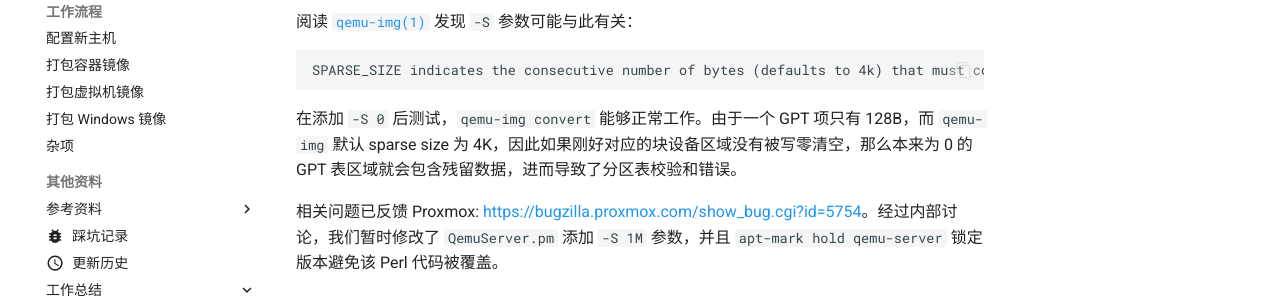
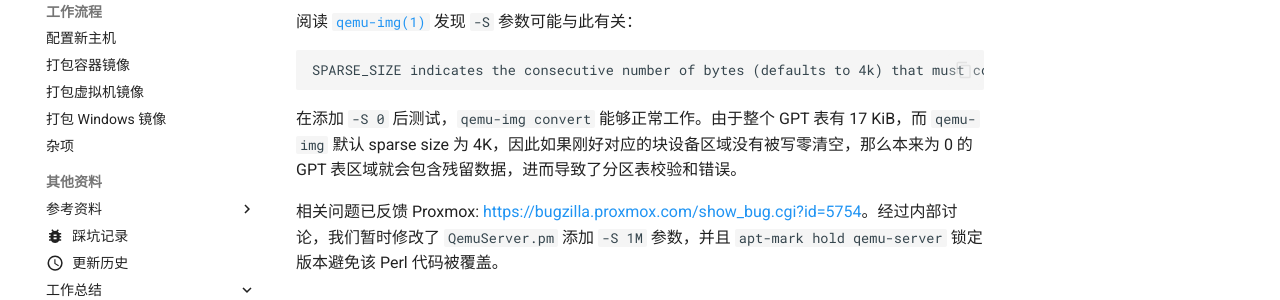
Before and after one commit to USTC-vlab/maint-docs, an MkDocs documentation site: the page built from docs/records/2024-10-02.md, in a window 1280 px wide and 900 px high, scrolled down 737 px. Shown: the part 151-451 px from the top of the window. Built offline with MkDocs 1.6.1 and Material for MkDocs 9.7.7, drawn with Linux system fonts in a browser that asks for light colours; comment, search, counter and statistics services are not loaded.

Commit message:
records/2024-10-02: Correct GPT table size = 17 KiB

````diff
--- a/docs/records/2024-10-02.md
+++ b/docs/records/2024-10-02.md
@@ -31,7 +31,7 @@
 SPARSE_SIZE indicates the consecutive number of bytes (defaults to 4k) that must contain only zeros for qemu-img to create a sparse image during conversion. If SPARSE_SIZE is 0, the source will not be scanned for unallocated or zero sectors, and the destination image will always be fully allocated.
 ```
 
-在添加 `-S 0` 后测试，`qemu-img convert` 能够正常工作。由于一个 GPT 项只有 128B，而 `qemu-img` 默认 sparse size 为 4K，因此如果刚好对应的块设备区域没有被写零清空，那么本来为 0 的 GPT 表区域就会包含残留数据，进而导致了分区表校验和错误。
+在添加 `-S 0` 后测试，`qemu-img convert` 能够正常工作。由于整个 GPT 表有 17 KiB，而 `qemu-img` 默认 sparse size 为 4K，因此如果刚好对应的块设备区域没有被写零清空，那么本来为 0 的 GPT 表区域就会包含残留数据，进而导致了分区表校验和错误。
 
 相关问题已反馈 Proxmox: <https://bugzilla.proxmox.com/show_bug.cgi?id=5754>。经过内部讨论，我们暂时修改了 `QemuServer.pm` 添加 `-S 1M` 参数，并且 `apt-mark hold qemu-server` 锁定版本避免该 Perl 代码被覆盖。
 
````
